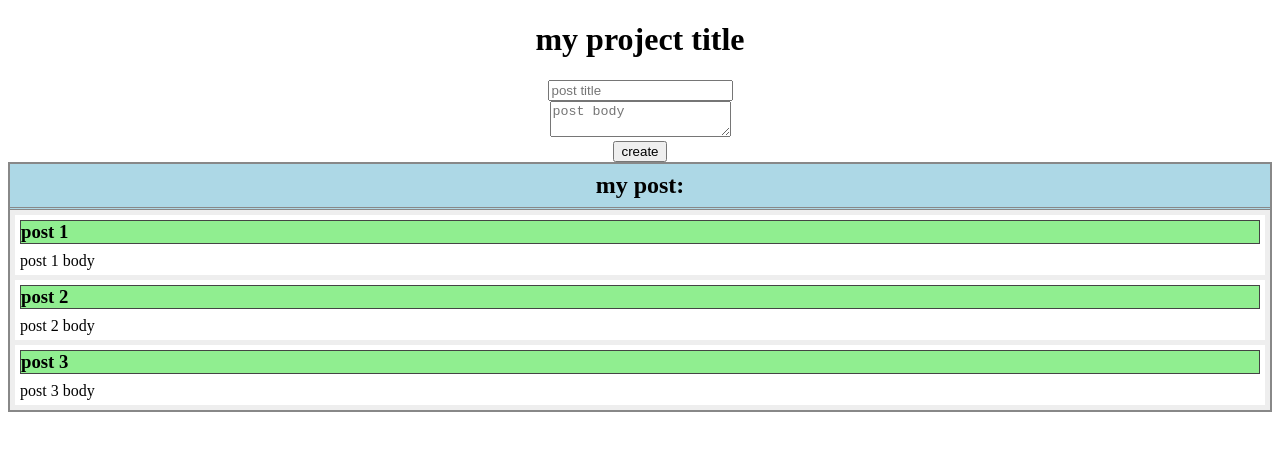
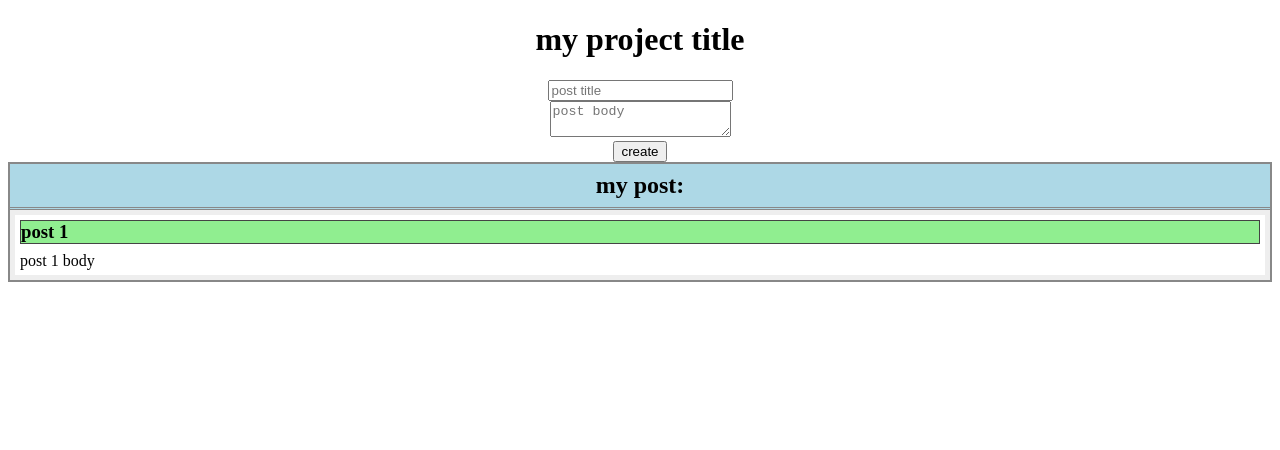
Before and after one commit to Masoume-vesali1993/practice-react, a React (Create React App) app: page / in a window 1280 px wide. Shown: the top 450 px of the page. Built offline with nearby package versions, Linux system fonts and the light colour scheme.

Commit message:
Edit
App.js

```diff
--- a/src/App.js
+++ b/src/App.js
@@ -8,8 +8,6 @@ class App extends Component {
     title: 'my project title ',
     posts: [
       {id:1, title: 'post 1', body: 'post 1 body'},
-      {id:1, title: 'post 2', body: 'post 2 body'},
-      {id:1, title: 'post 3', body: 'post 3 body'},
     ]
   }
 
```
